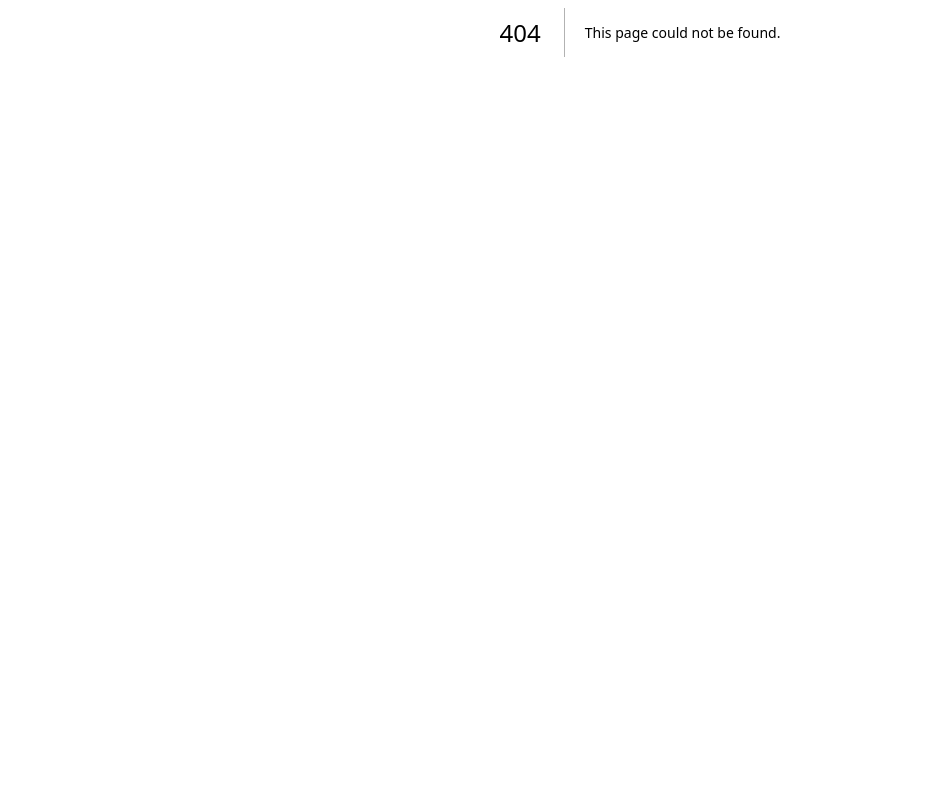
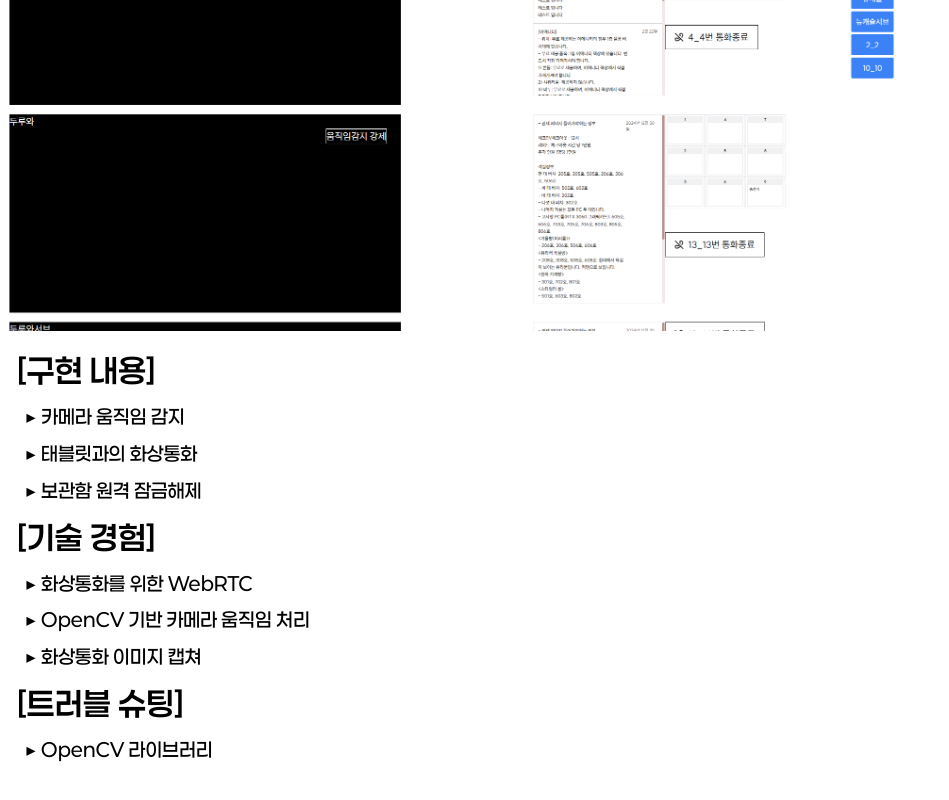
Before and after one commit to kimkimjunjun/portfolio, a Next.js app: page /moonlight in a window 1280 px wide. Before the commit this address had no page. Shown: the part 368-1168 px from the top of the page, without its empty margins (0-949 px from the left). Before the commit the page ends 800 px from the top, so only its background shows below. Built offline with nearby package versions, Linux system fonts and the light colour scheme.

Commit message:
문라이트 데이터 추가

```diff
--- a/components/project/project.tsx
+++ b/components/project/project.tsx
@@ -61,7 +61,7 @@ export default function Project() {
                         </div>
                     </div>
                 </Link>
-                <Link href="/rosegold">
+                <Link href="/moonlight">
                     <div className={`w-[20rem] border border-gray-300 rounded-[4px] shadow-md hover:opacity-80 hover:-translate-y-2 duration-300`}>
                         <a className='block text-inherit no-underline hover:animate-moveUp' href='#'>
                             <div className='w-full relative'>
--- /dev/null
+++ b/pages/moonlight.tsx
@@ -0,0 +1,157 @@
+import Slider from '@/components/slider';
+import Backbutton from '@/components/backbutton';
+import { useState } from 'react';
+import DeatilSection from '@/components/project/detailsection';
+
+const sliderImages = [
+    '/images/muin.png',
+];
+
+const projectsData = [
+    {
+        title: "▶ 카메라 움직임 감지",
+        details: [
+            "- Tapo카메라를 바탕으로 해당 화면에 물체가 움직임이 발생했을때 자동적으로 태블릿과 화상통화되는 방식으로 구현",
+            "- 실시간 움직임 감지를 안하더라도 버튼을 만들어 임의적으로 화상통화 연결 가능",
+        ]
+    },
+    {
+        title: "▶ 태블릿과의 화상통화",
+        details: [
+            "- Agora SDK를 사용하여 화상통화 구현",
+            "- 처음 접속 시 마이크 음소거가 되어 있으며, 버튼을 꾹 누르고 있을때에만 마이크가 되도록 구현"
+        ]
+    },
+    {
+        title: "▶ 보관함 원격 잠금해제",
+        details: [
+            "- 숙박업소에 비치된 잠금장치가 내재된 보관함을 원격으로 잠금해제하도록 구현",
+            "- 실시간으로 잠금해제를 하면 해당 보관함이 블루투스 연동으로 즉각적으로 열리는 방식으로 구현현"
+        ]
+    },
+];
+
+const skillsData = [
+    {
+        title: "▶ 화상통화를 위한 WebRTC",
+        details: [
+            "- WebRTC 기술을 제공하는 Agora SDK로 실시간으로 화상통화 구현",
+            "- 기존 WebRTC는 IP 주소를 얻기 위해 각각 TURN/STUN 서버를 유지 관리하지만 Agora SDK는 이 모든 작업을 추상화하여 작업해서 관리해야하는 하드웨어 오버헤드를 줄여 프로세스 최적화"
+        ]
+    },
+    {
+        title: "▶ OpenCV 기반 카메라 움직임 처리",
+        details: [
+            "- rtsp를 바탕으로 ffmpeg로 카메라 영상을 웹에서 송출하도록 구현하다가 실제 카메라와 3초 이상 딜레이가 생기는 것을 발견",
+            "- OpenCV 라이브러리를 사용하여 직전 프레임과 현재 프레임 간의 차이를 계산하여 일정 값보다 크게 나올 경우 움직임 감지가 되도록 구현",
+            "- 프레임 간 차이를 바탕으로 구현하여 카메라 영상이 늦게 송출이 되어도 즉각적으로 움직임 감지를 처리할 수 있음"
+        ]
+    },
+    {
+        title: "▶ 화상통화 이미지 캡쳐",
+        details: [
+            "- WebRTC로 구현한 화상통화의 고유값을 바탕으로 해당 화상통화 화면을 이미지 파일로 변환 후 저장하는 방식으로 캡쳐기능 구현",
+        ]
+    },
+];
+
+const trubleData = [
+    {
+        title: "▶ OpenCV 라이브러리",
+        details: [
+            "발생문제:",
+            "- 직전 프레임과 현재 프레임 값을 바탕으로 큰 차이가 날때마다 움직임 감지가 되도록 구현했지만 움직임이 없을때도 움직임 감지 호출이 되는 이슈 발생",
+
+            "발생원인:",
+            "- 초기에 구현한 프레임 간 차이 기반 움직임 감지는 영상의 픽셀 값 변화가 일정 임계치를 넘으면 움직임으로 감지되도록 만듬. 하지만 해당 숙박업소 환경에서 조명의 미세한 변화나 깜빡임 등이 특정 위치의 프레임 간 픽셀 값 변화를 유발했고, 이 변화가 움직임 감지 임계값을 넘어서면서 실제 움직임이 없어도 움직임 감지가 된 것으로 판단됨",
+
+
+            "해결방법:",
+            "- 카메라 전체 화면에서 손님이 들어오거나 나갈때 지나칠 화면부분만 짤라서 움직임 감지 처리함",
+
+            "결과:",
+            "- 이전에 움직임이 없어도 감지가되는 문제가 해결되고 사물이나 물체가 움직임이 있어야만 감지가 됨",
+
+            "배운점:",
+            "- 카메라 rtsp값을 바탕으로 ffmpeg을 사용하였는데 rtsp에서 hls변환처리 과정이 있다보니 어쩔수 없는 딜레이가 발생하는 것을 알게됨",
+            "- 영상 전체를 대상으로 처리하는 것보다 분석에 필요한 특정 영역(ROI)만을 지정하여 처리하는 것이 성능과 정확도 면에서 훨씬 효율적이라는 것을 알게됨"
+        ]
+    },
+];
+
+const boldKeywords = ["발생문제:", "발생원인:", "해결방법:", "결과:", "배운점:"];
+
+export default function Moonlight() {
+    const [openProjectIndices, setOpenProjectIndices] = useState<Set<number>>(new Set());
+    const [openSkillIndices, setOpenSkillIndices] = useState<Set<number>>(new Set());
+    const [openTrubleIndices, setOpenTrubleIndices] = useState<Set<number>>(new Set());
+
+    const handleProjectTitleClick = (index: number) => {
+        const newOpenIndices = new Set(openProjectIndices);
+        if (newOpenIndices.has(index)) {
+            newOpenIndices.delete(index);
+        } else {
+            newOpenIndices.add(index);
+        }
+        setOpenProjectIndices(newOpenIndices);
+    };
+
+    const handleSkillTitleClick = (index: number) => {
+        const newOpenIndices = new Set(openSkillIndices);
+        if (newOpenIndices.has(index)) {
+            newOpenIndices.delete(index);
+        } else {
+            newOpenIndices.add(index);
+        }
+        setOpenSkillIndices(newOpenIndices);
+    };
+
+    const handleTrubleTitleClick = (index: number) => {
+        const newOpenIndices = new Set(openTrubleIndices);
+
+        if (newOpenIndices.has(index)) {
+            newOpenIndices.delete(index);
+        } else {
+            newOpenIndices.add(index);
+        }
+        setOpenTrubleIndices(newOpenIndices);
+    };
+
+    const renderDetailWithBoldKeyword = (detail: string) => {
+        for (const keyword of boldKeywords) {
+            if (detail.startsWith(keyword)) {
+                const restOfText = detail.substring(keyword.length);
+                return (
+                    <>
+                        <strong>{keyword}</strong>
+                        {restOfText}
+                    </>
+                );
+            }
+        }
+        return detail;
+    };
+
+    return (
+        <div className="flex flex-col pt-[2rem] mb-[10rem]">
+            <Backbutton />
+            <div className='mx-[1rem]'>
+                <h1 className='text-[1.5rem] md:text-[4rem] font-bold'>실시간 숙박업 무인 관제 시스템</h1>
+                <h2 className='text-[1rem] md:text-[1.5rem]'>인건비 부담이 되는 숙박업소를 위한 정해진 시간동안 무인으로 운영 가능하도록 관제해주는 플랫폼</h2>
+                <span className='text-[0.8rem]'>개발환경: TYPESCRIPT | NEXT.JS | REACT-QUERY | TAILWIND</span>
+            </div>
+            <Slider images={sliderImages} />
+            <DeatilSection
+                projectsData={projectsData}
+                openProjectIndices={openProjectIndices}
+                handleProjectTitleClick={handleProjectTitleClick}
+                skillsData={skillsData}
+                openSkillIndices={openSkillIndices}
+                handleSkillTitleClick={handleSkillTitleClick}
+                trubleData={trubleData}
+                openTrubleIndices={openTrubleIndices}
+                handleTrubleTitleClick={handleTrubleTitleClick}
+                renderDetailWithBoldKeyword={renderDetailWithBoldKeyword} />
+        </div>
+    );
+}
```
